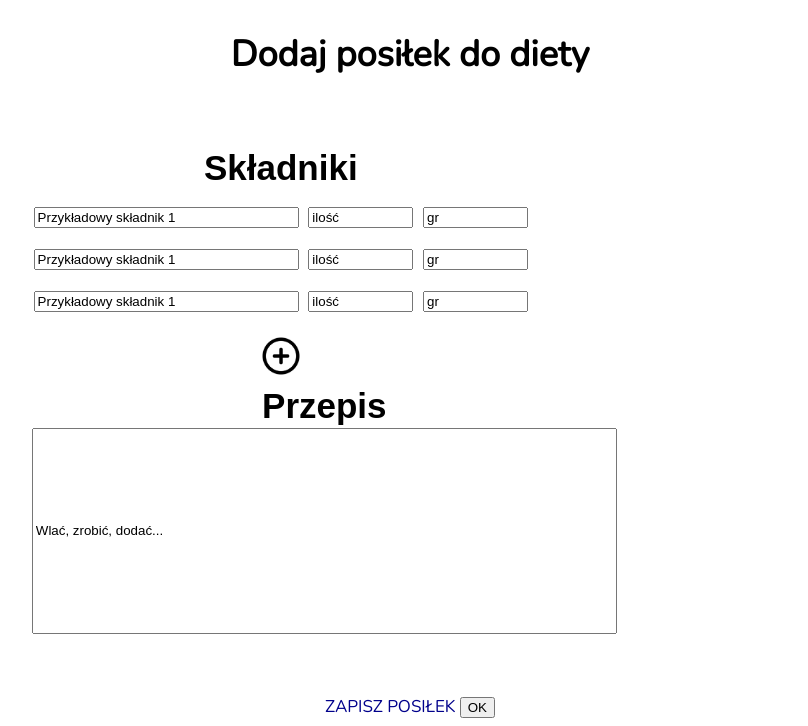
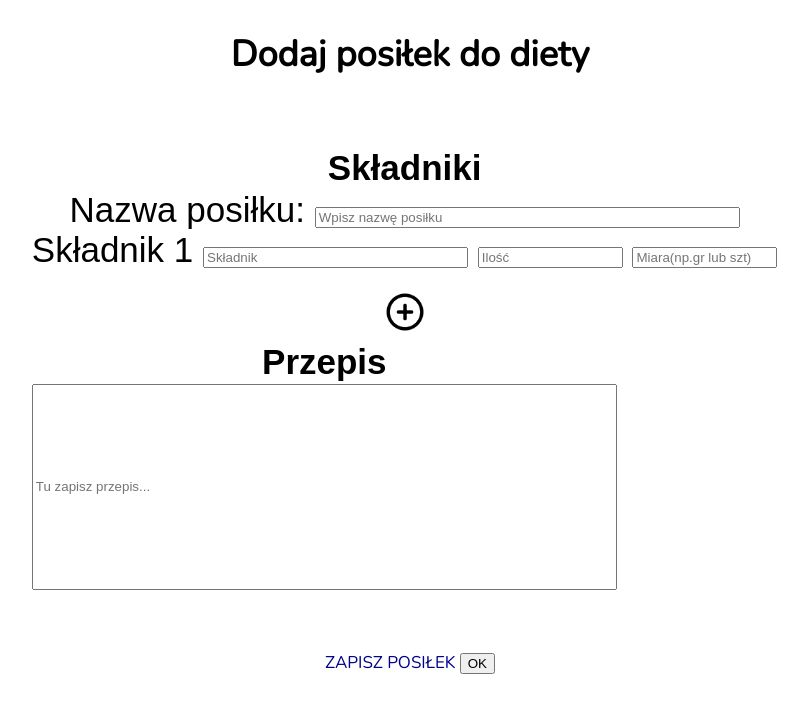
Before and after one commit to Bartek306/dietetican, a Django app: page /add_meal in a window 1280 px wide. Shown: the part 139-865 px from the top of the page, without its empty margins (230-1038 px from the left). After the commit the page ends 813 px from the top, so only its background shows below. Run offline with Django 3.2, Linux system fonts and the light colour scheme; a user stored in the database is signed in; some libraries are stand-ins or nearby versions.

Commit message:
Add details

```diff
--- a/main/templates/add_client.html
+++ b/main/templates/add_client.html
@@ -14,7 +14,7 @@
       <header class="header">
          <nav class="main-menu" style= "padding-top: 25px;">
             <a href="index.html"><img src="{% static "images/logo.png" %}" style="height:80px; padding-left:155px; margin-bottom: 20px"></a>
-            <a href="{% url 'login' %}" style= "float: right; padding-top: 35px; padding-right: 155px">Wyloguj się</a>
+            <a href="{% url 'logout' %}" style= "float: right; padding-top: 35px; padding-right: 155px">Wyloguj się</a>
          </nav>
       </header>
 
--- a/main/templates/add_meal.html
+++ b/main/templates/add_meal.html
@@ -10,10 +10,48 @@
       <link rel="stylesheet" type="text/css" href="{% static 'css/style.css' %}">
    </head>
    <body>
+         <script type='text/javascript'>
+
+             var i =2;
+        function addFields(){
+
+            var container = document.getElementById("container");
+
+            container.appendChild(document.createTextNode("Składnik " + (i) + " "));
+
+            var input1 = document.createElement("input");
+            input1.type = "text";
+            input1.name = "skladnik" + i;
+            input1.size = 30;
+            input1.placeholder = "Składnik"
+            container.appendChild(input1);
+            container.appendChild(document.createTextNode(" "));
+
+            var input2 = document.createElement("input");
+            input2.type = "text";
+            input2.name = "ilosc" + i;
+            input2.size = 15;
+            input2.placeholder = "Ilość"
+            container.appendChild(input2);
+            container.appendChild(document.createTextNode(" "));
+
+            var input3 = document.createElement("input");
+            input3.type = "text";
+            input3.name = "wartosc" + i;
+            input3.size = 15;
+            input3.placeholder = "Miara(np.gr lub szt)"
+            container.appendChild(input3);
+
+            container.appendChild(document.createElement("br"));
+
+            i++;
+
+        }
+    </script>
       <header class="header">
          <nav class="main-menu" style= "padding-top: 25px;">
             <a href="{% url 'home'%}"><img src="{% static "images/logo.png" %}" style="height:80px; padding-left:155px; margin-bottom: 20px"></a>
-            <a href="{% url 'login' %}" style= "float: right; padding-top: 35px; padding-right: 155px">Wyloguj się</a>
+            <a href="{% url 'logout' %}" style= "float: right; padding-top: 35px; padding-right: 155px">Wyloguj się</a>
          </nav>
       </header>
 
@@ -30,29 +68,20 @@
                      <td>
 
                         <form style="text-align: center;margin-left: auto;margin-right: auto;">
-                           <input type="text" id="skladnik1" name="skladnik1" value="Przykładowy składnik 1" size="30">
-                           <input type="text" id="ilosc1" name="ilosc1" value="ilość" size="10">
-                           <input type="text" id="wartosc1" name="wartosc1" value="gr" size="10">
+                            Nazwa posiłku:
+                            <input type="text" id="nazwa_posilku" name="nazwa_posilku" placeholder="Wpisz nazwę posiłku" size="50"> <br>
+                            Składnik 1
+                           <input type="text" id="skladnik1" name="skladnik1" placeholder="Składnik" size="30">
+                           <input type="text" id="ilosc1" name="ilosc1" placeholder="Ilość" size="15">
+                           <input type="text" id="wartosc1" name="wartosc1" placeholder="Miara(np.gr lub szt)" size="15">
+                           <div id="container"/>
                         </form>
-               </td>
-                  </tr>
-                  <tr>
-                     <td><form style="text-align: center;margin-left: auto;margin-right: auto;">
-                           <input type="text" id="skladnik2" name="skladnik1" value="Przykładowy składnik 1" size="30">
-                           <input type="text" id="ilosc2" name="ilosc2" value="ilość" size="10">
-                           <input type="text" id="wartosc2" name="wartosc2" value="gr" size="10">
-                        </form></td>
-                  </tr>
-                  <tr>
-                     <td><form style="text-align: center;margin-left: auto;margin-right: auto;">
-                           <input type="text" id="skladnik3" name="skladnik3" value="Przykładowy składnik 1" size="30">
-                           <input type="text" id="ilosc3" name="ilosc3" value="ilość" size="10">
-                           <input type="text" id="wartosc3" name="wartosc3" value="gr" size="10">
-                        </form></td>
+                     </td>
                   </tr>
 
+
                   <th>
-                     <a href="index.html"><img src="{% static "images/add.png" %}" style="height:40px;padding-top:20px"></a>
+                     <a href="#"><img src="{% static "images/add.png" %}" onclick="addFields()" style="height:40px;padding-top:20px"></a>
                   </th>
                </table>
             </li>
@@ -63,7 +92,7 @@
                   </tr>
                   <tr>
                   <td><form style="text-align: center;margin-left: auto;margin-right: auto;">
-                           <input style="height:200px" type="text" id="skladnik3" name="skladnik3" value="Wlać, zrobić, dodać..." size="70" >
+                           <input style="height:200px" type="text" id="skladnik3" name="skladnik3" placeholder="Tu zapisz przepis..." size="70" >
                         </form></td>
                      </tr>
                </table>
--- a/main/views.py
+++ b/main/views.py
@@ -115,6 +115,7 @@ def client(request, username):
 											"username": t[0],
 											"names": name})
 @csrf_exempt
+@unauthenticated_user
 @allowed_users(allowed_roles=['Dietitians'])
 def add_client(request):
 	flag = False
@@ -139,6 +140,7 @@ def add_client(request):
 
 	return render(request, "add_client.html", {"flag": flag})
 
+@unauthenticated_user
 @allowed_users(allowed_roles=['Dietitians'])
 def dietetican_panel(request):
 	username = request.user.username
```
Also changed, not shown: db.sqlite3.
